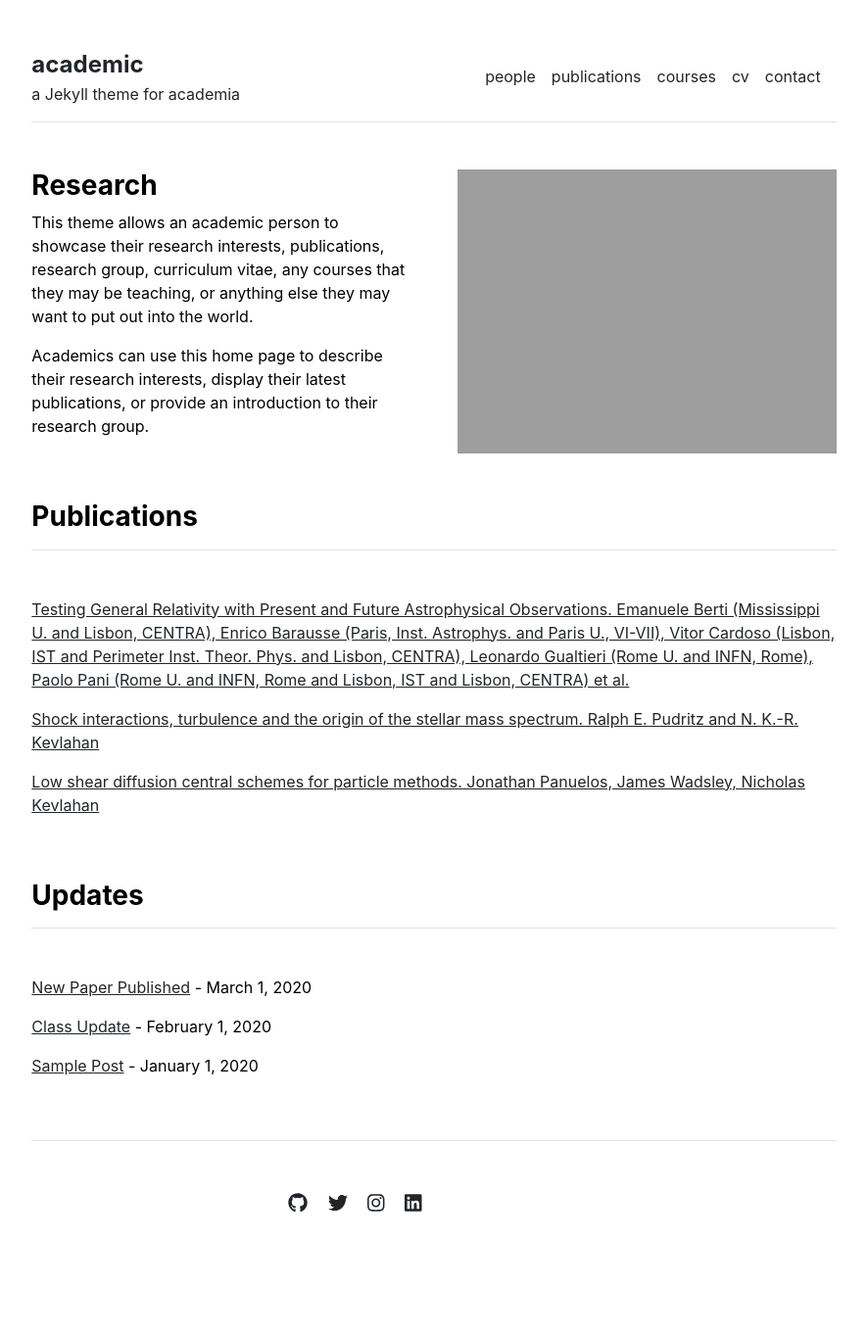
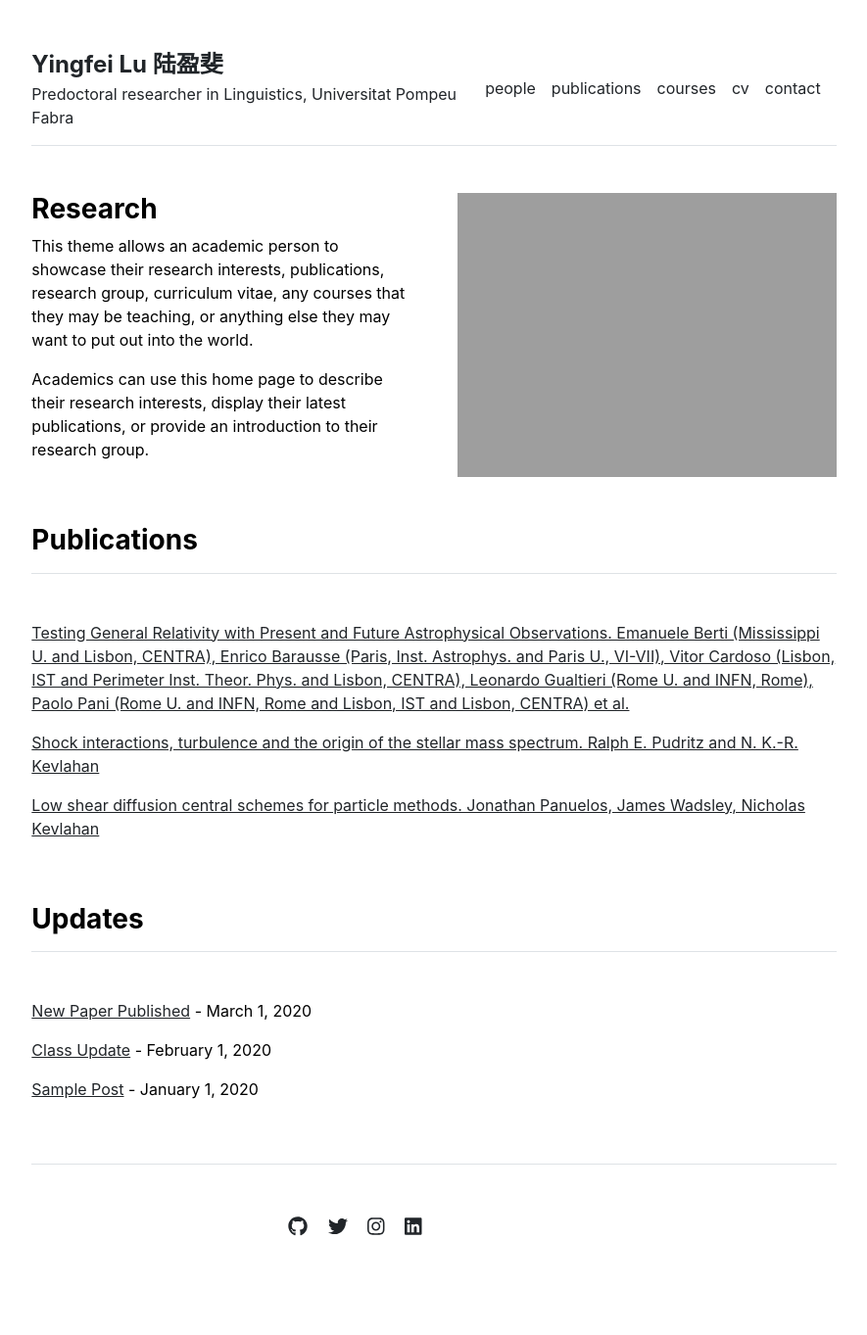
Before and after one commit to YingfeiLu/yingfeilu.github.io, a Jekyll site: the page built from index.md, in a window 1280 px wide. Shown: the whole page at 98% size, without its empty margins (197-1082 px from the left). Built offline with Jekyll 4.4.1, drawn with Linux system fonts in a browser that asks for light colours; before the commit the page ends 1339 px from its top, so only the background shows below that.

Commit message:
Update _config.yml

```diff
--- a/_config.yml
+++ b/_config.yml
@@ -1,4 +1,4 @@
-url: "" # the base hostname & protocol for your site, e.g. http://example.com
-baseurl: "" # the subpath of your site, e.g. /blog
-title: "academic" # the name of your site, e.g. ACME Corp.
-description: "a Jekyll theme for academia"
+url: "https://yingfeilu.github.io/" # the base hostname & protocol for your site, e.g. http://example.com
+baseurl: "https://yingfeilu.github.io/" # the subpath of your site, e.g. /blog
+title: "Yingfei Lu 陆盈斐" # the name of your site, e.g. ACME Corp.
+description: "Predoctoral researcher in Linguistics, Universitat Pompeu Fabra"
```
